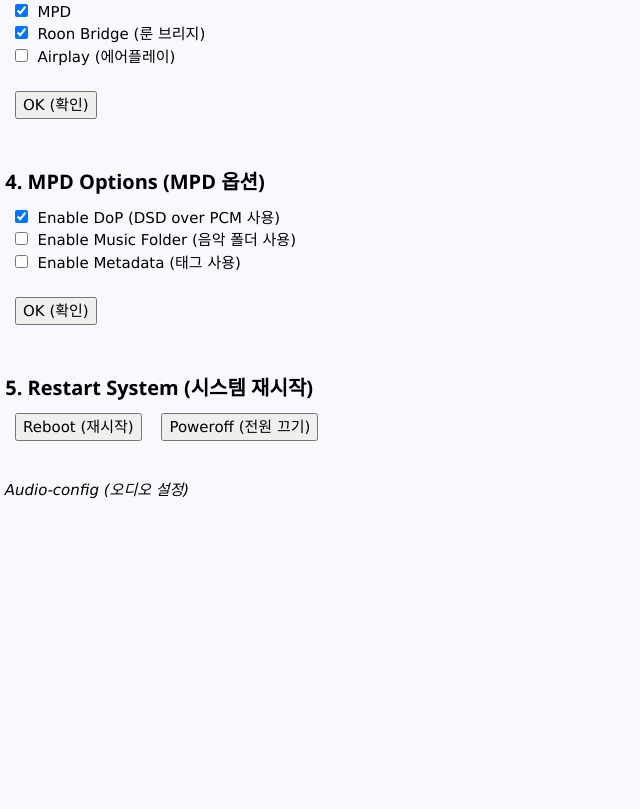
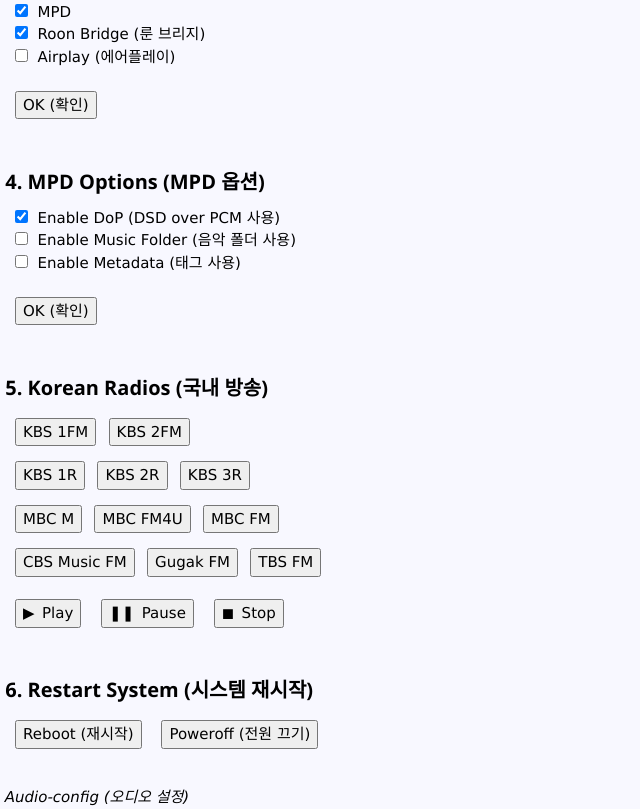
Before and after one commit to parkmino/audiophile, a plain HTML site: page artik710s/html/index.html in a window 1280 px wide. Shown: the part 756-1565 px from the top of the page, without its empty margins (0-640 px from the left). Before the commit the page ends 1257 px from the top, so only its background shows below. Drawn offline with Linux system fonts and the light colour scheme.

Commit message:
Add korean radios for web interface

```diff
--- a/artik710s/html/index.html
+++ b/artik710s/html/index.html
@@ -31,12 +31,11 @@
   &emsp;<input type="number" name="gw3" size="3" min="0" max="255" value="0" required> .
   &emsp;<input type="number" name="gw4" size="3" min="1" max="254" value="1" required><br><br>
   &emsp;<button type="submit">Static IP (수동 IP)</button>
- </form>
- <form action="/cgi-bin/eth-dyn.sh" method="get">
-  &emsp;<button type="submit">Dynamic IP (자동 IP)</button>
- </form>
+  </form>
+  <form action="/cgi-bin/eth-dyn.sh" method="get">
+  &emsp;<button type="submit">Dynamic IP (자동 IP)</button></form>
  <form action="/cgi-bin/wifi.sh" method="get">
-  </br><h4><b>&nbsp;2. Wi-Fi Client (무선 연결)</b></h4>
+  <br><h4><b>&nbsp;2. Wi-Fi Client (무선 연결)</b></h4>
   &emsp;Wi-Fi AP (무선 공유기)<br>
   &emsp;<input type="text" name="ap" value="" required><br>
   &emsp;Password (비밀번호)<br>
@@ -47,7 +46,7 @@
   &emsp;<button type="submit">No Wi-Fi (연결 안 함)</button>
  </form>
  <form action="/cgi-bin/services.sh" method="get">
-  </br><h4><b>&nbsp;3. MPD, Roon Bridge, Airplay</b></h4>
+  <br><h4><b>&nbsp;3. MPD, Roon Bridge, Airplay</b></h4>
   &emsp;<input type="checkbox" name="mpd" id="mpd-id" checked>
   <label for="mpd-id">&nbsp;MPD</label><br>
   &emsp;<input type="checkbox" name="roon" id="roon-id" checked>
@@ -57,7 +56,7 @@
   &emsp;<button type="submit">OK (확인)</button>
  </form>
  <form action="/cgi-bin/mpd-opt.sh" method="get">
-  </br><h4><b>&nbsp;4. MPD Options (MPD 옵션)</b></h4>
+  <br><h4><b>&nbsp;4. MPD Options (MPD 옵션)</b></h4>
   &emsp;<input type="checkbox" name="dop" id="dop-id" checked>
   <label for="dop-id">&nbsp;Enable DoP (DSD over PCM 사용)</label><br>
   &emsp;<input type="checkbox" name="folder" id="folder-id">
@@ -66,13 +65,32 @@
   <label for="tag-id">&nbsp;Enable Metadata (태그 사용)</label><br><br>
   &emsp;<button type="submit">OK (확인)</button>
  </form>
- </br><h4><b>&nbsp;5. Restart System (시스템 재시작)</b></h4>
- <form action="/cgi-bin/restart.sh?reboot" method="get">
-  &emsp;<button type="submit" name="f" value="reboot">Reboot (재시작)</button>
-  &emsp;<button type="submit" name="f" value="poweroff">Poweroff (전원 끄기)</button>
+ <br><h4><b>&nbsp;5. Korean Radios (국내 방송)</b></h4>
+ <form action="/cgi-bin/kr4mpd.sh" method="get">
+  <p></p>
+  &emsp;<button type="submit" name="q" value="1fm">KBS 1FM</button>
+  &ensp;<button type="submit" name="q" value="2fm">KBS 2FM</button>
+  <p></p>&emsp;<button type="submit" name="f" value="1r">KBS 1R</button>
+  &ensp;<button type="submit" name="q" value="2r">KBS 2R</button>
+  &ensp;<button type="submit" name="q" value="3r">KBS 3R</button>
+  <p></p>&emsp;<button type="submit" name="f" value="mbcm">MBC M</button>
+  &ensp;<button type="submit" name="q" value="mbc4u">MBC FM4U</button>
+  &ensp;<button type="submit" name="q" value="mbcfm">MBC FM</button>
+  <p></p>&emsp;<button type="submit" name="f" value="cbs">CBS Music FM</button>
+  &ensp;<button type="submit" name="q" value="gugak">Gugak FM</button>
+  &ensp;<button type="submit" name="q" value="tbs">TBS FM</button>
+  <br><br>&emsp;<button type="submit" name="f" value="play">&#9654;&ensp;Play</button>
+  &emsp;<button type="submit" name="q" value="pause">&#10074;&#10074;&ensp;Pause</button>
+  &emsp;<button type="submit" name="q" value="stop">&#9724;&ensp;Stop</button>
+ </form>
+ <br><h4><b>&nbsp;6. Restart System (시스템 재시작)</b></h4>
+ <form action="/cgi-bin/restart.sh" method="get">
+  <p></p>
+  &emsp;<button type="submit" name="q" value="reboot">Reboot (재시작)</button>
+  &emsp;<button type="submit" name="q" value="poweroff">Poweroff (전원 끄기)</button>
  </form>
 </body>
 <footer>
- </br><i>&nbsp;Audio-config (오디오 설정)</i>
+ <br><i>&nbsp;Audio-config (오디오 설정)</i>
 </footer>
 </html>
```
Also changed, not shown: 1 other file.
